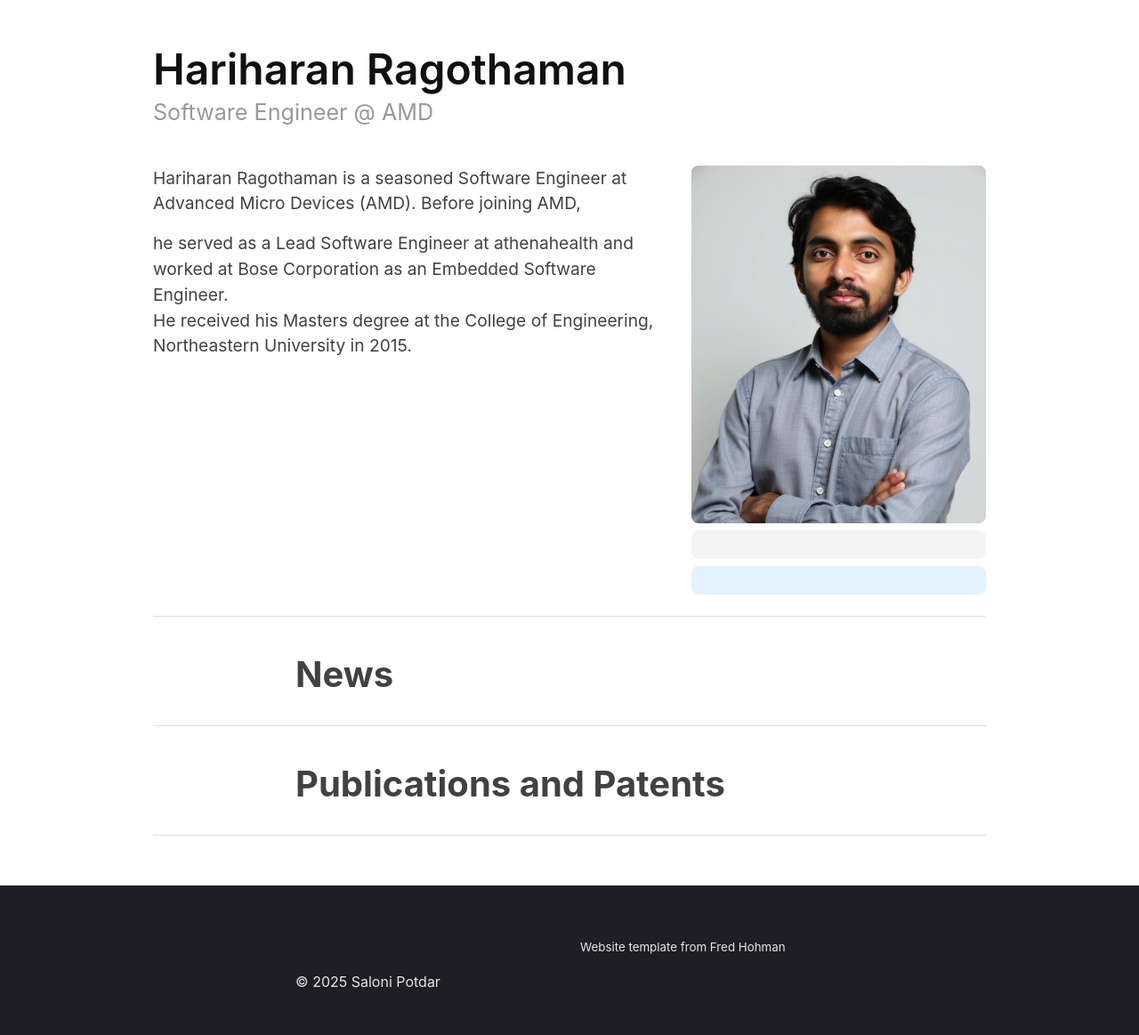
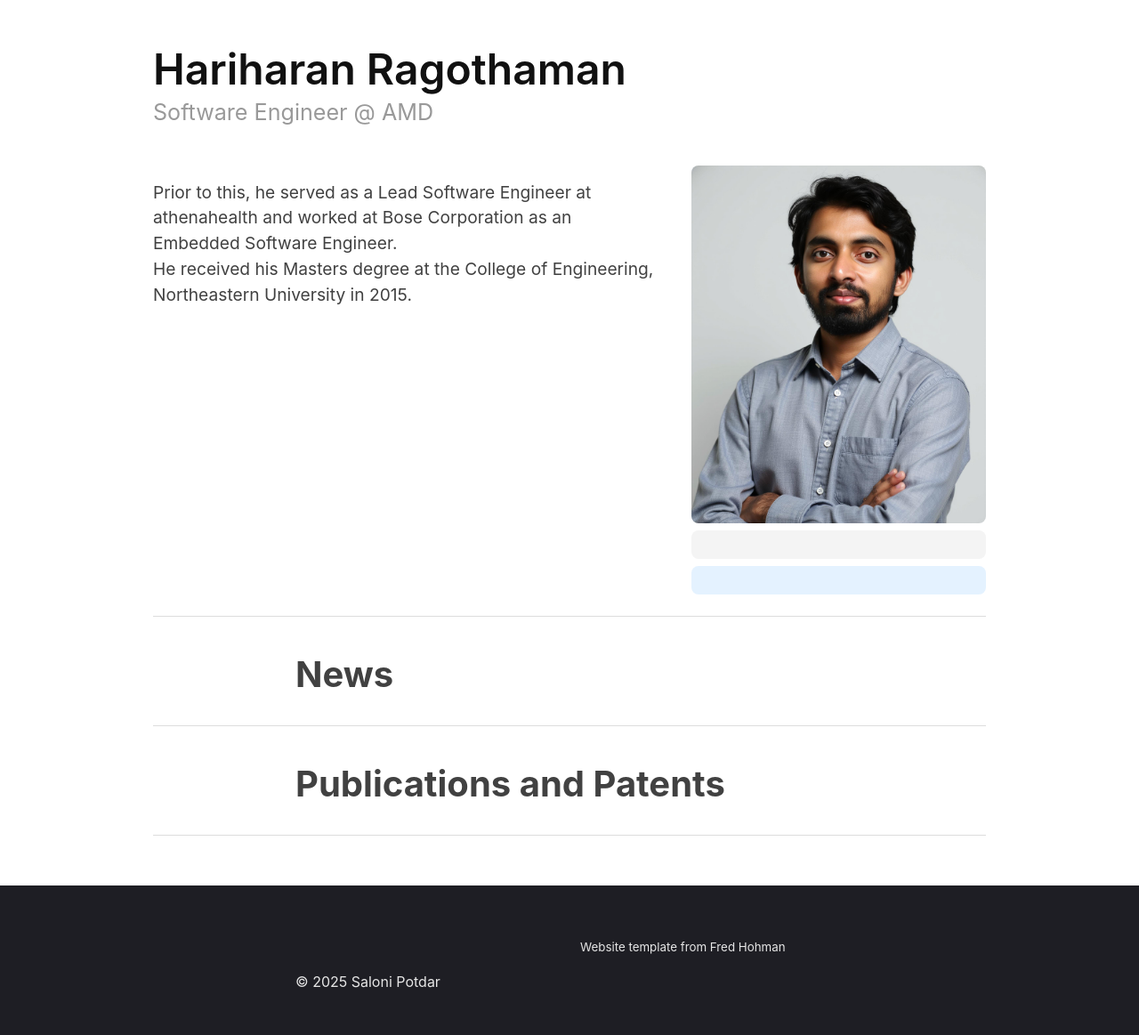
Before and after one commit to hariharanragothaman/hariharanragothaman.github.io, a Jekyll site: the page built from index.md, in a window 1280 px wide. Shown: the whole page at 89% size. Built offline with Jekyll 4.4.1, drawn with Linux system fonts in a browser that asks for light colours; nearby versions of some CDN libraries; some web fonts are replaced.

Commit message:
Polishes and Updates

```diff
--- a/index.md
+++ b/index.md
@@ -14,11 +14,10 @@ jsarr:
 	</div>
 	<div class="intro-left">
 	<div class="intro-left">
-		Hariharan Ragothaman is a seasoned Software Engineer at Advanced Micro Devices (AMD). Before joining AMD,
 	</div>
 	<div style="height: 1rem"></div>
 	<div>
-        he served as a Lead Software Engineer at athenahealth and worked at Bose Corporation as an Embedded Software Engineer.
+       Prior to this, he served as a Lead Software Engineer at athenahealth and worked at Bose Corporation as an Embedded Software Engineer.
 	</div>
 	<div class="intro-left">
         He received his Masters degree at the College of Engineering, Northeastern University in 2015.
```
